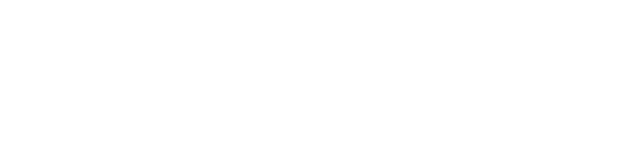
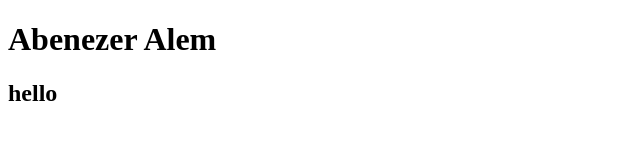
Before and after one commit to AbenezerGenanaw/AbenezerGenanaw.github.io, a plain HTML site: page index.html in a window 1280 px wide. Shown: the whole page, without its empty margins (0-640 px from the left). Drawn offline with Linux system fonts and the light colour scheme.

Commit message:
corrected htmls tags

```diff
--- a/index.html
+++ b/index.html
@@ -1,10 +1,14 @@
 <!DOCTYPE html>
-<head>
-<body>
-    <title>
+<html>
+
+    <head>
+        <title>
+           Abenezer
+        </title>
+    </head>
+    <body>
         <h1>Abenezer Alem</h1>
         <h2>hello</h2>
-    </title>
-</body>
+    </body>
 
-</head>
+</html>
```
